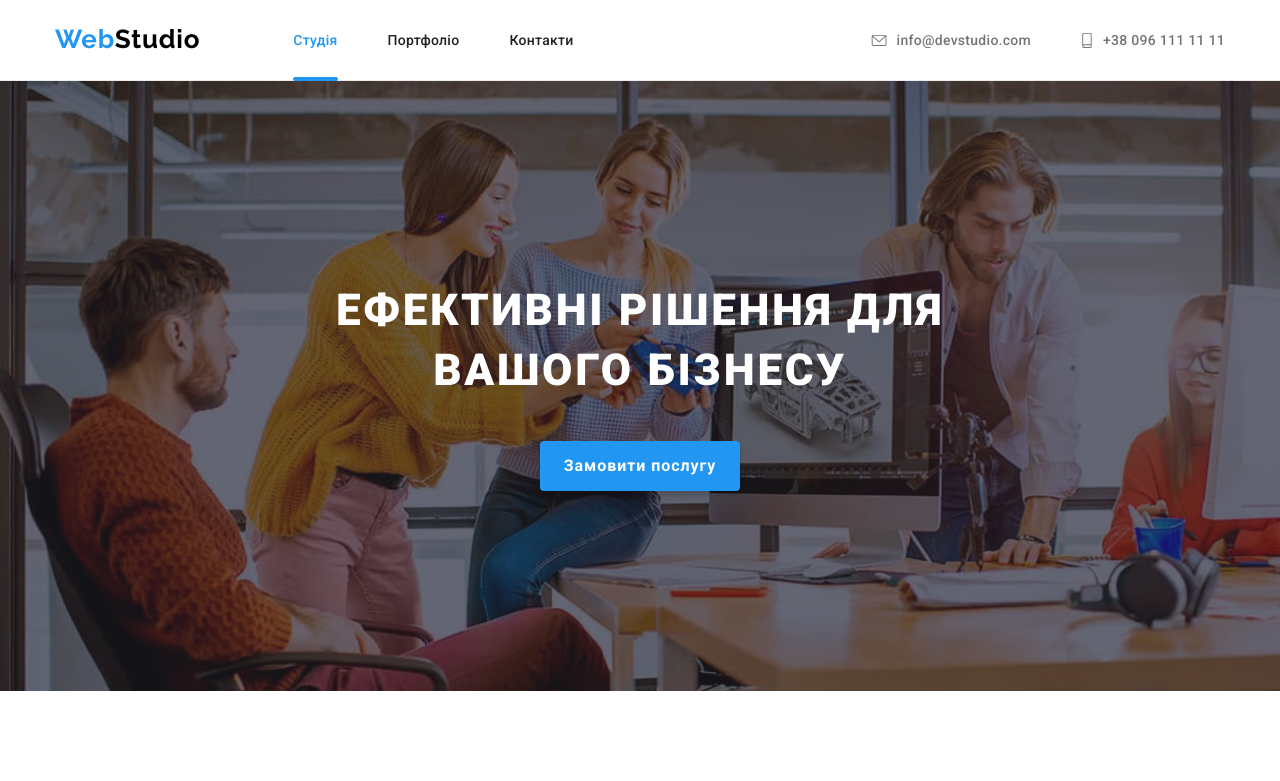
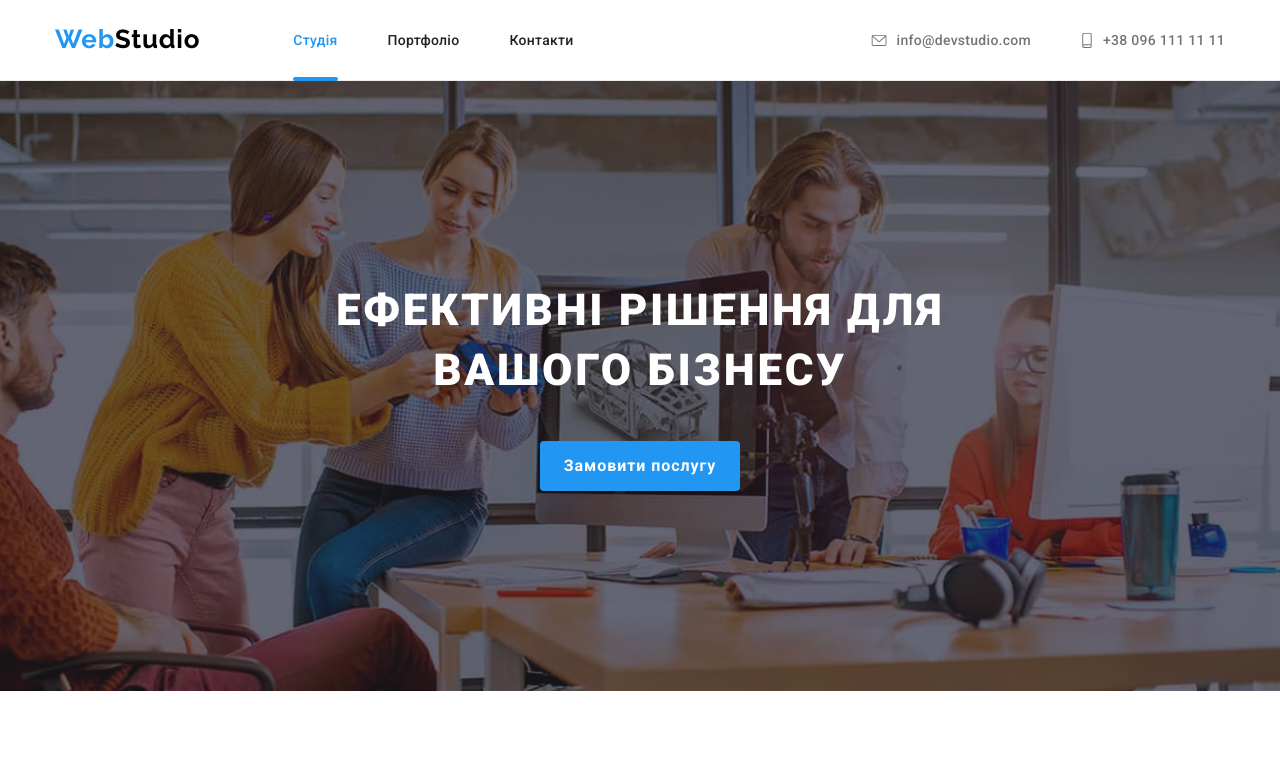
Before and after one commit to VadikG/goit-markup-hw-05, a plain HTML site: page index.html in a window 1280 px wide. Shown: the top 781 px of the page. Drawn offline with nearby package versions, Linux system fonts and the light colour scheme.

Commit message:
04/10/2024

```diff
--- a/styles.css
+++ b/styles.css
@@ -166,6 +166,8 @@ button {
 
 /*Hero*/
 .hero {
+  max-width: 1600px;
+  margin: 0 auto;
   background-color: #2f303a;
   background-image: linear-gradient(
       rgba(47, 48, 58, 0.4),
@@ -174,11 +176,13 @@ button {
     url(./images/hero/hero-img.jpg);
   background-repeat: no-repeat;
   background-size: cover;
+  background-position: center;
   padding: 200px 0;
 }
 .hero .container {
   display: flex;
   flex-direction: column;
+  justify-content: center;
   align-items: center;
   gap: 40px;
 }
```
